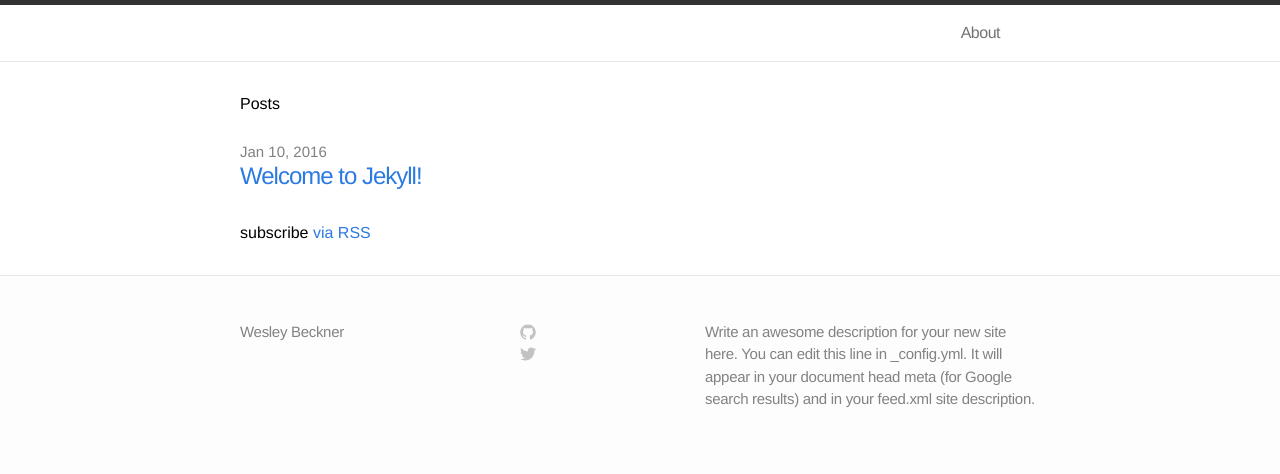
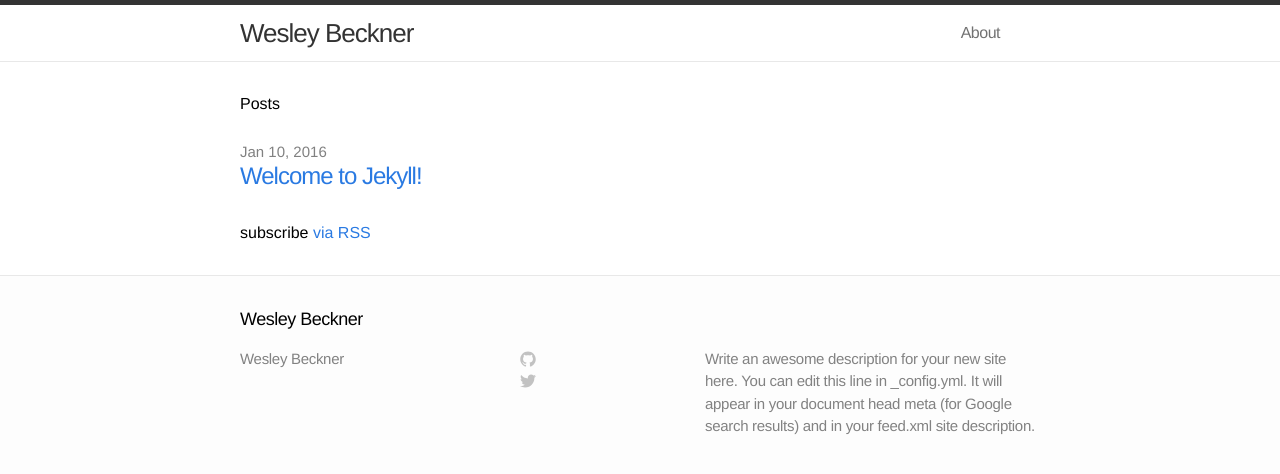
Before and after one commit to wesleybeckner/wesleybeckner.github.io, a Jekyll site: the page built from index.html, in a window 1280 px wide. Shown: the top 474 px of the page. Built offline with Jekyll 4.4.1, drawn with Linux system fonts in a browser that asks for light colours.

Commit message:
trying to get jekyll to work

```diff
--- a/_config.yml
+++ b/_config.yml
@@ -1,5 +1,6 @@
 # Site settings
 title: Wesley Beckner
+name: Wesley Beckner
 description: "Write an awesome description for your new site here. You can edit this line in _config.yml. It will appear in your document head meta (for Google search results) and in your feed.xml site description."
 baseurl: "http://wesleybeckner.github.io"
 linkedin_username: wesley-beckner-b5631ab5
```
